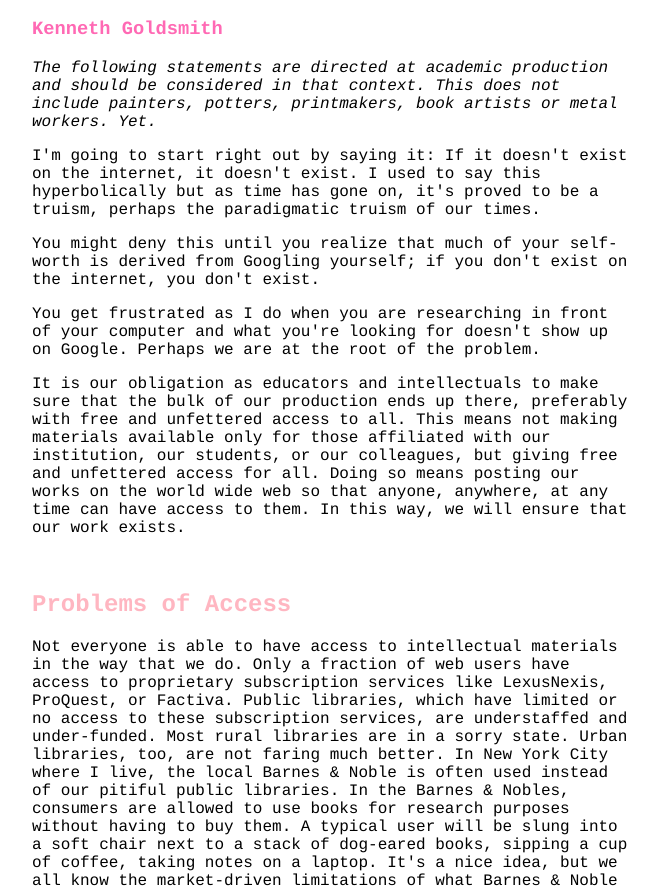
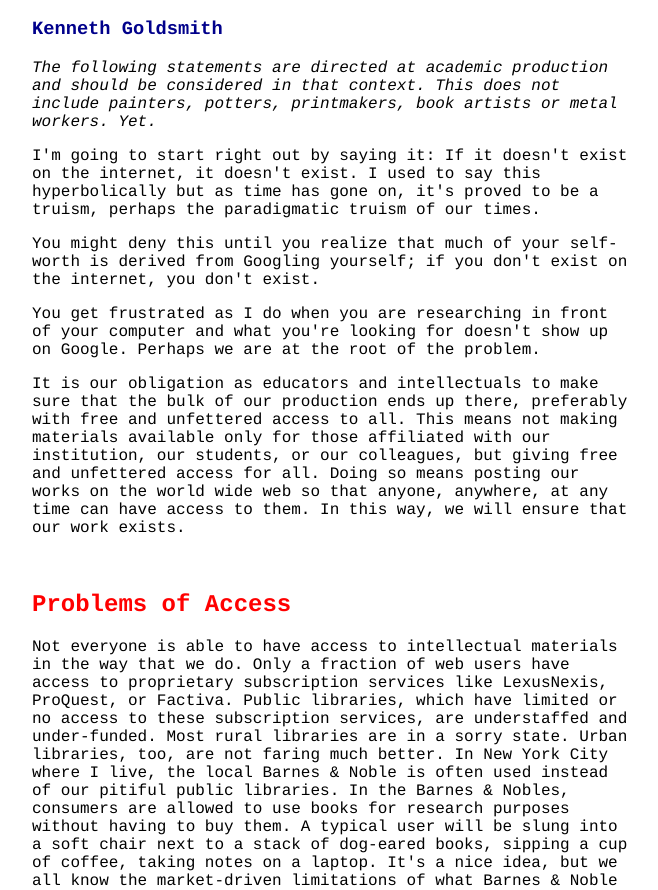
Before and after one commit to SamanthaBrooke/SamanthaBrooke.github.io, a plain HTML site: page essay/index.html in a window 1280 px wide. Shown: the part 306-1196 px from the top of the page, without its empty margins (76-734 px from the left). Drawn offline with Linux system fonts and the light colour scheme.

Commit message:
colour changes

```diff
--- a/essay/index.html
+++ b/essay/index.html
@@ -21,10 +21,10 @@ h1{border:5px solid;
   padding-right: 20px;
   padding-top: 50px;
   padding-bottom: 50px;
-  width:300px; color: hotpink;
+  width:300px; color: darkblue;
 }
-h3{color:hotpink;}
-h2{color:lightpink;}
+h3{color:darkblue;}
+h2{color:red;}
 
 </style>
 
```
